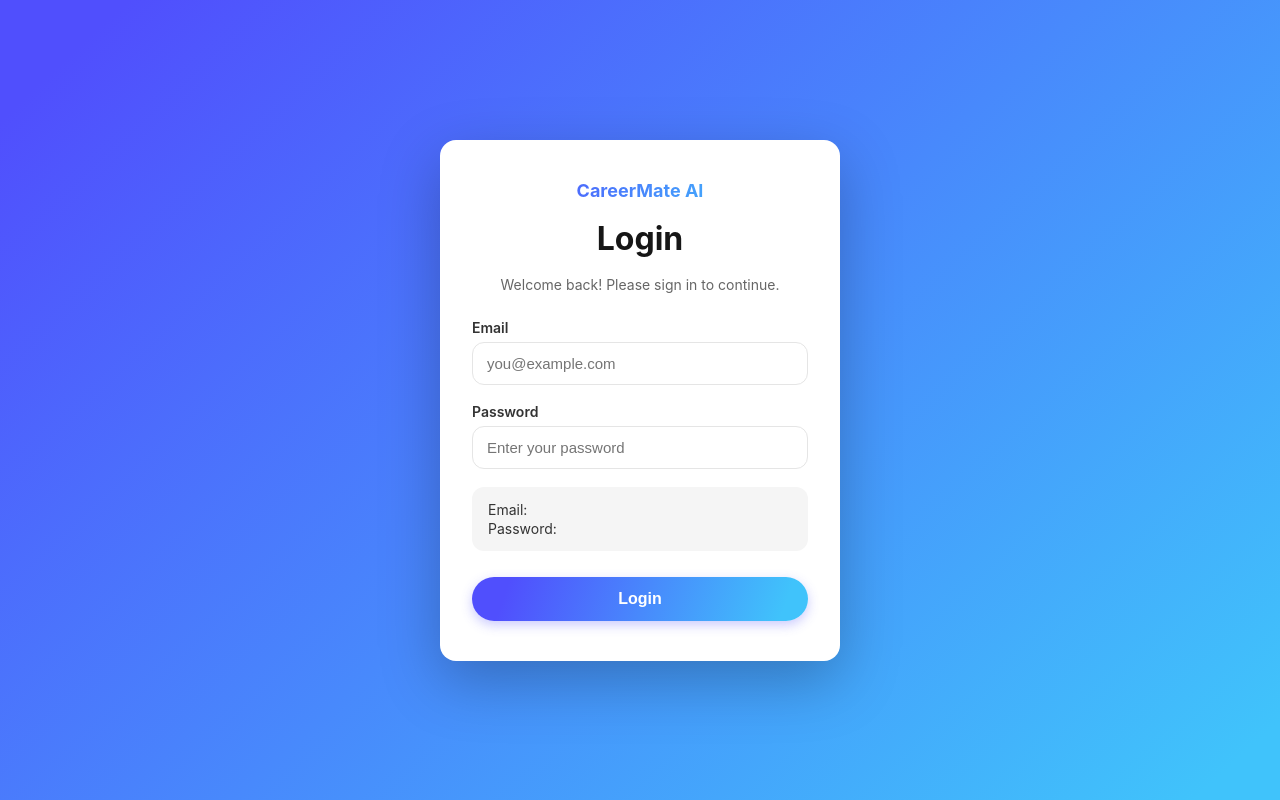
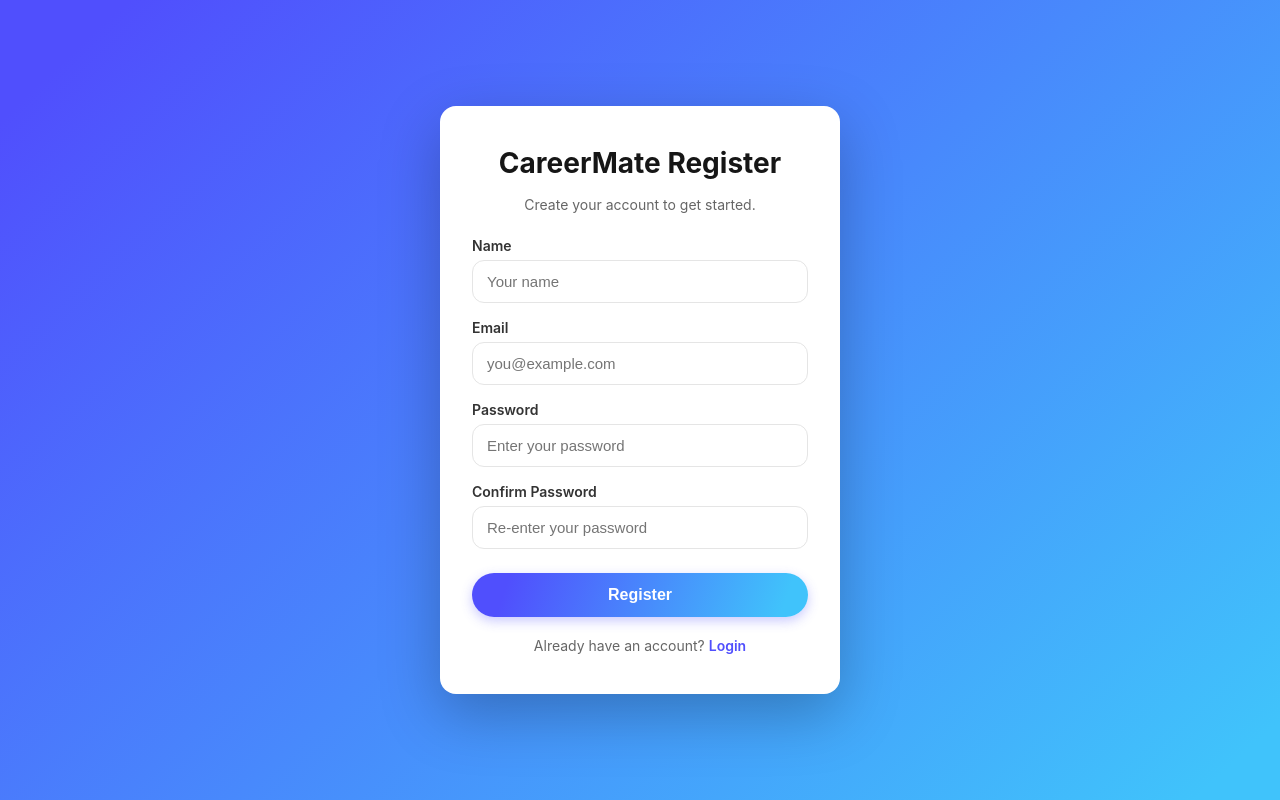
Before and after one commit to calebyao/careermate-react, a React (Create React App) app: page /register in a window 1280 px wide. Before the commit this address led to /login. Built offline with nearby package versions, Linux system fonts and the light colour scheme.

Commit message:
feat: add Register page with name/email/password fields and routing

```diff
--- a/src/App.js
+++ b/src/App.js
@@ -1,16 +1,19 @@
 import "./App.css";
 import { Routes, Route, Navigate } from "react-router-dom";
 import Login from "./pages/login/Index";
+import Register from "./pages/register/index";
 import Home from "./pages/home/home";
 
 // 路由配置:
-//   /login → 登录页(默认入口)
-//   /home  → 登录成功后的首页
+//   /login    → 登录页(默认入口)
+//   /register → 注册页
+//   /home     → 登录成功后的首页
 //   其他路径一律重定向到 /login
 function App() {
   return (
     <Routes>
       <Route path="/login" element={<Login />} />
+      <Route path="/register" element={<Register />} />
       <Route path="/home" element={<Home />} />
       <Route path="*" element={<Navigate to="/login" replace />} />
     </Routes>
--- a/src/pages/login/Index.css
+++ b/src/pages/login/Index.css
@@ -90,6 +90,24 @@
   color: #10b981;
 }
 
+/* 去注册链接 */
+.login-footer {
+  text-align: center;
+  font-size: 14px;
+  color: #666666;
+  margin: 4px 0 0 0;
+}
+
+.login-footer a {
+  color: #504ffd;
+  font-weight: 600;
+  text-decoration: none;
+}
+
+.login-footer a:hover {
+  text-decoration: underline;
+}
+
 /* 实时输入预览 */
 .login-preview {
   background-color: #f5f5f5;
--- a/src/pages/login/Index.jsx
+++ b/src/pages/login/Index.jsx
@@ -1,4 +1,5 @@
 import { useState } from "react";
+import { Link } from "react-router-dom";
 import "./Index.css";
 
 // 模拟后端登录 API:等待 1 秒,账号密码正确则成功,否则失败
@@ -128,6 +129,11 @@
         {status === "success" && (
           <p className="success-message">Login Success</p>
         )}
+
+        {/* 去注册 */}
+        <p className="login-footer">
+          Don't have an account? <Link to="/register">Register</Link>
+        </p>
       </form>
     </div>
   );
--- /dev/null
+++ b/src/pages/register/index.css
@@ -0,0 +1,100 @@
+/* Register 页面样式 —— 沿用 CareerMate 品牌紫蓝渐变 */
+.register-page {
+  min-height: 100vh;
+  display: flex;
+  align-items: center;
+  justify-content: center;
+  background: linear-gradient(137deg, #504ffd 6%, #40c3fb 96%);
+  padding: 24px;
+}
+
+.register-card {
+  width: 100%;
+  max-width: 400px;
+  background-color: #ffffff;
+  border-radius: 16px;
+  box-shadow: 0 20px 60px rgba(0, 0, 0, 0.25);
+  padding: 40px 32px;
+  display: flex;
+  flex-direction: column;
+  gap: 16px;
+}
+
+.register-title {
+  text-align: center;
+  font-size: 28px;
+  font-weight: 700;
+  color: #161616;
+  margin: 0;
+}
+
+.register-subtitle {
+  text-align: center;
+  font-size: 14px;
+  color: #666666;
+  margin: 0 0 8px 0;
+}
+
+.register-field {
+  display: flex;
+  flex-direction: column;
+  gap: 6px;
+}
+
+.register-field label {
+  font-size: 14px;
+  font-weight: 600;
+  color: #333333;
+}
+
+.register-field input {
+  width: 100%;
+  padding: 12px 14px;
+  font-size: 15px;
+  color: #161616;
+  border: 1.5px solid #e5e5e5;
+  border-radius: 12px;
+  outline: none;
+  transition: border-color 0.2s ease, box-shadow 0.2s ease;
+}
+
+.register-field input:focus {
+  border-color: #504ffd;
+  box-shadow: 0 0 0 3px rgba(80, 79, 253, 0.12);
+}
+
+.register-btn {
+  margin-top: 8px;
+  padding: 13px;
+  font-size: 16px;
+  font-weight: 600;
+  color: #ffffff;
+  background: linear-gradient(110deg, #504ffd 11%, #40c3fb 92%);
+  border: none;
+  border-radius: 9999px;
+  cursor: pointer;
+  box-shadow: 0 4px 12px rgba(80, 79, 253, 0.3);
+  transition: transform 0.2s ease, box-shadow 0.2s ease;
+}
+
+.register-btn:hover {
+  transform: translateY(-2px);
+  box-shadow: 0 6px 20px rgba(80, 79, 253, 0.4);
+}
+
+.register-footer {
+  text-align: center;
+  font-size: 14px;
+  color: #666666;
+  margin: 4px 0 0 0;
+}
+
+.register-footer a {
+  color: #504ffd;
+  font-weight: 600;
+  text-decoration: none;
+}
+
+.register-footer a:hover {
+  text-decoration: underline;
+}
--- /dev/null
+++ b/src/pages/register/index.jsx
@@ -0,0 +1,81 @@
+import { useState } from "react";
+import { Link } from "react-router-dom";
+import "./index.css";
+
+// Register 页面:Name + Email + Password + Confirm Password + Register 按钮
+function Register() {
+  const [name, setName] = useState("");
+  const [email, setEmail] = useState("");
+  const [password, setPassword] = useState("");
+  const [confirmPassword, setConfirmPassword] = useState("");
+
+  return (
+    <div className="register-page">
+      <form className="register-card" onSubmit={(e) => e.preventDefault()}>
+        {/* 标题 */}
+        <h1 className="register-title">CareerMate Register</h1>
+        <p className="register-subtitle">Create your account to get started.</p>
+
+        {/* Name */}
+        <div className="register-field">
+          <label htmlFor="name">Name</label>
+          <input
+            id="name"
+            type="text"
+            placeholder="Your name"
+            value={name}
+            onChange={(e) => setName(e.target.value)}
+          />
+        </div>
+
+        {/* Email */}
+        <div className="register-field">
+          <label htmlFor="email">Email</label>
+          <input
+            id="email"
+            type="email"
+            placeholder="you@example.com"
+            value={email}
+            onChange={(e) => setEmail(e.target.value)}
+          />
+        </div>
+
+        {/* Password */}
+        <div className="register-field">
+          <label htmlFor="password">Password</label>
+          <input
+            id="password"
+            type="password"
+            placeholder="Enter your password"
+            value={password}
+            onChange={(e) => setPassword(e.target.value)}
+          />
+        </div>
+
+        {/* Confirm Password */}
+        <div className="register-field">
+          <label htmlFor="confirmPassword">Confirm Password</label>
+          <input
+            id="confirmPassword"
+            type="password"
+            placeholder="Re-enter your password"
+            value={confirmPassword}
+            onChange={(e) => setConfirmPassword(e.target.value)}
+          />
+        </div>
+
+        {/* Register 按钮 */}
+        <button type="submit" className="register-btn">
+          Register
+        </button>
+
+        {/* 返回登录 */}
+        <p className="register-footer">
+          Already have an account? <Link to="/login">Login</Link>
+        </p>
+      </form>
+    </div>
+  );
+}
+
+export default Register;
```
